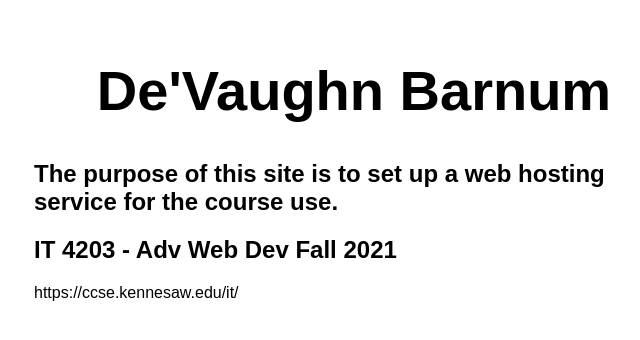
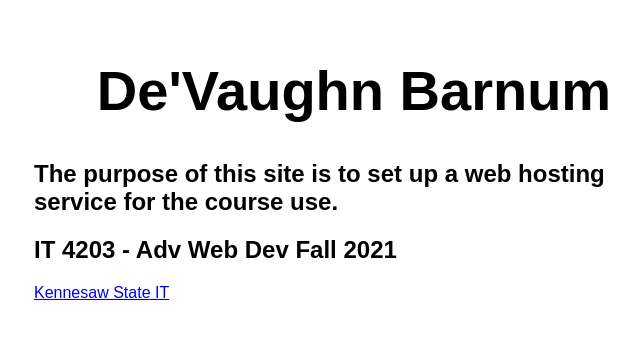
Before and after one commit to vondarius4/my-first-static-web-app, a plain HTML site: page index.html in a window 1280 px wide. Shown: the whole page, without its empty margins (286-926 px from the left). Drawn offline with Linux system fonts and the light colour scheme.

Commit message:
Update index.html

```diff
--- a/index.html
+++ b/index.html
@@ -13,7 +13,7 @@
     <h1>De'Vaughn Barnum</h1>
     <h2>The purpose of this site is to set up a web hosting service for the course use.</h2>
     <h2>IT 4203 - Adv Web Dev Fall 2021</h2>
-    <a> https://ccse.kennesaw.edu/it/ </a>
+    <a href="https://ccse.kennesaw.edu/it/">Kennesaw State IT</a>
 
   </main>
 </body>
```
